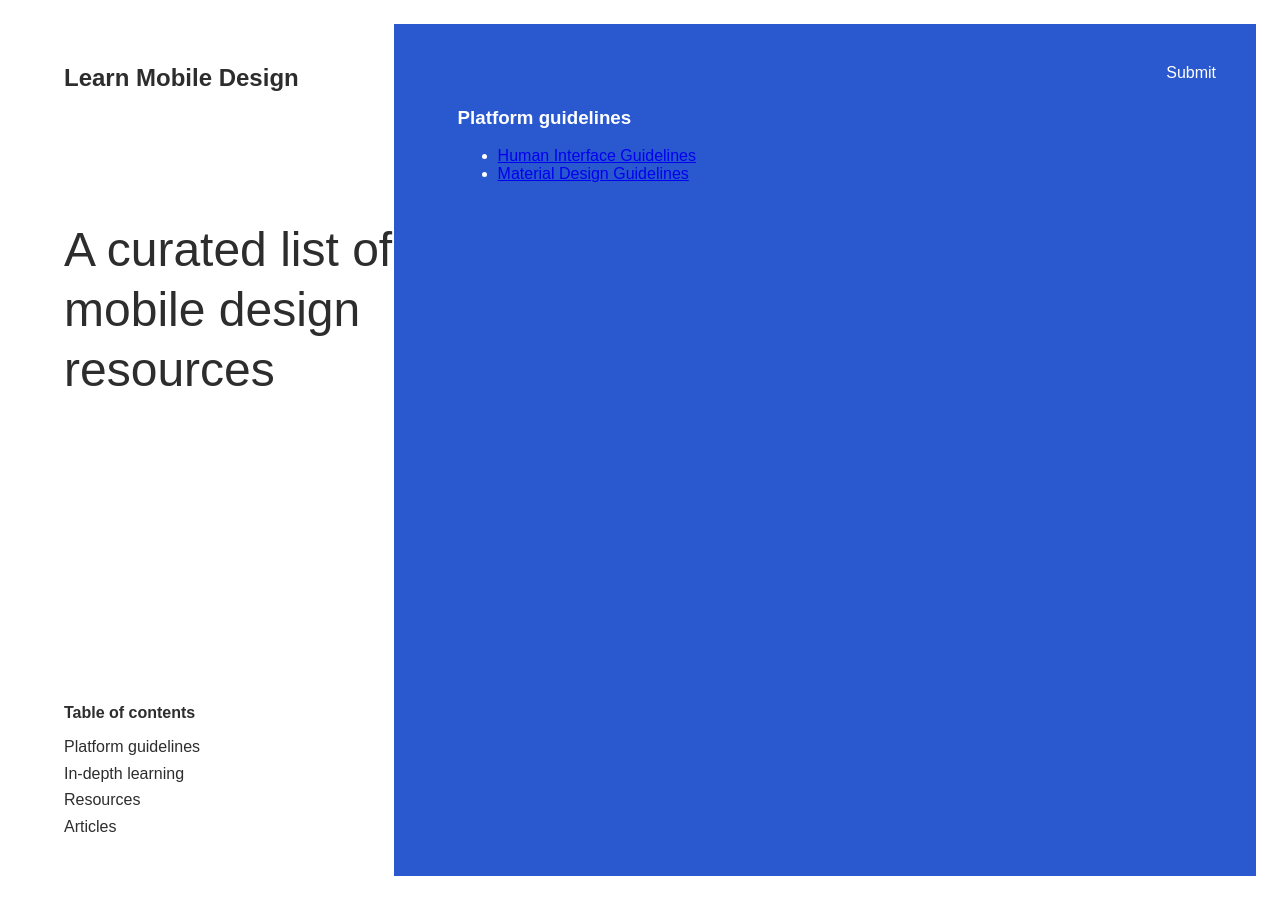
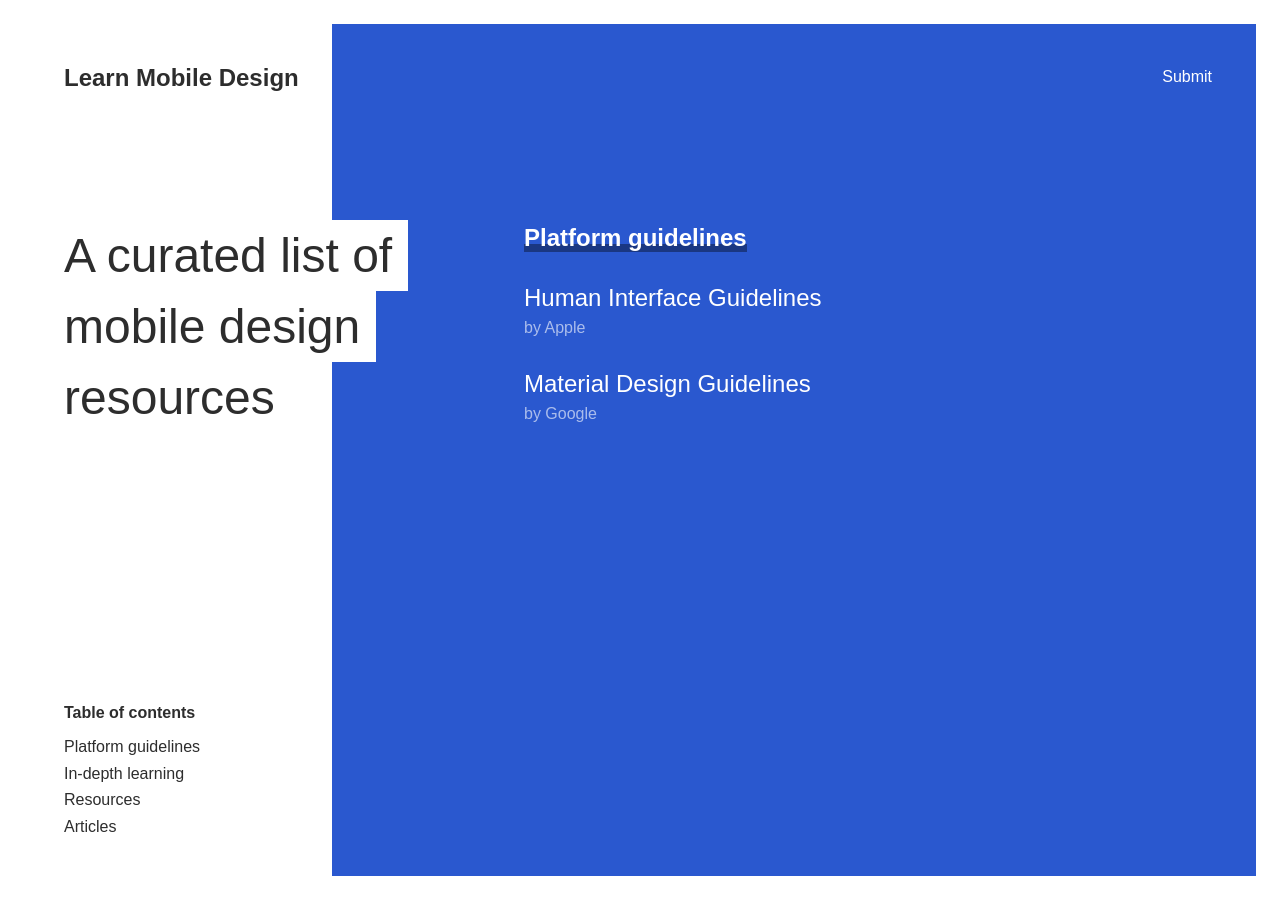
Before and after one commit to jonrundle/learn-mobile-design, a Jekyll site: the page built from index.md, in a window 1280 px wide. Built offline with Jekyll 4.4.1, drawn with Linux system fonts in a browser that asks for light colours; nearby versions of some CDN libraries; some web fonts are replaced.

Commit message:
Finished core build
TODO: Add links, submit modal, responsive, hookup toc

```diff
--- a/_includes/header.html
+++ b/_includes/header.html
@@ -1,10 +1,14 @@
-<header class="z-2 fixed left-0 top-0 bottom-0 pa5 dk-grey w-40">
+<header class="z-2 fixed left-0 top-0 bottom-0 pa5 pr0 dk-grey w-40">
 
   {%- assign default_paths = site.pages | map: "path" -%}
   {%- assign page_paths = site.header_pages | default: default_paths -%}
   <a class="dk-grey link b f3" rel="author" href="{{ "/" | relative_url }}">{{ site.title | escape }}</a>
 
-  <h1 class="ma0 mt6 f1 normal lh-title">A curated list of mobile design resources</h1>
+  <h1 class="ma0 mt6 f1 normal no-wrap">
+    <span class="bg-white dib pr3 pv2">A curated list of</span>
+    <span class="bg-white dib pr3 pv2">mobile design</span>
+    <span class="bg-white dib pr3 pv2">resources</span>
+  </h1>
 
   <div class="absolute bottom-0 mb5">
     <h4 class="f5 ma0">Table of contents</h4>
--- a/_layouts/home.html
+++ b/_layouts/home.html
@@ -2,16 +2,19 @@
 layout: default
 ---
 
-<div class="z-1 bg-blue w-70 absolute pa5 right-0 top-0 bottom-0 overflow-scroll white">
-  <a class="absolute top-0 right-0 white link mt4 mr4 pa2" href="#">Submit</a>
+<div class="z-1 bg-blue w-75 absolute pa5 right-0 top-0 bottom-0 overflow-scroll white">
+  <a class="fixed top-0 right-0 white link mt5 mr5 pa1 dim" href="#">Submit</a>
 
-  <div>
+  <div class="pl6 mt6">
     {% for link in site.data.links %}
-    <h3>{{ link.category }}</h3>
-    <ul>
+    <h3 class="b f3 bg-border relative dib ma0 mt2">{{ link.category }}</h3>
+    <ul class="list ma0 pa0 mt4 mb5">
       {% for details in link.items %}
-      <li>
-        <a href="{{ details.url }}">{{ details.title }}</a>
+      <li class="mt4">
+        <a class="db link white dim" target="_blank" href="{{ details.url }}">
+          <h4 class="f3 normal ma0 mb2">{{ details.title }}</h4>
+          <span class="o-60">by {{ details.author }}</span>
+        </a>
       </li>
       {% endfor %}
     </ul>
--- a/assets/css/main.css
+++ b/assets/css/main.css
@@ -18,3 +18,14 @@ html {
 .bg-blue {
   background-color: #2A58CF;
 }
+
+.bg-border:before {
+  position: absolute;
+  top: 20px;
+  left: 0px;
+  right: 0px;
+  height: 8px;
+  content: '';
+  z-index: -1;
+  background: #1A3782;
+}
```
